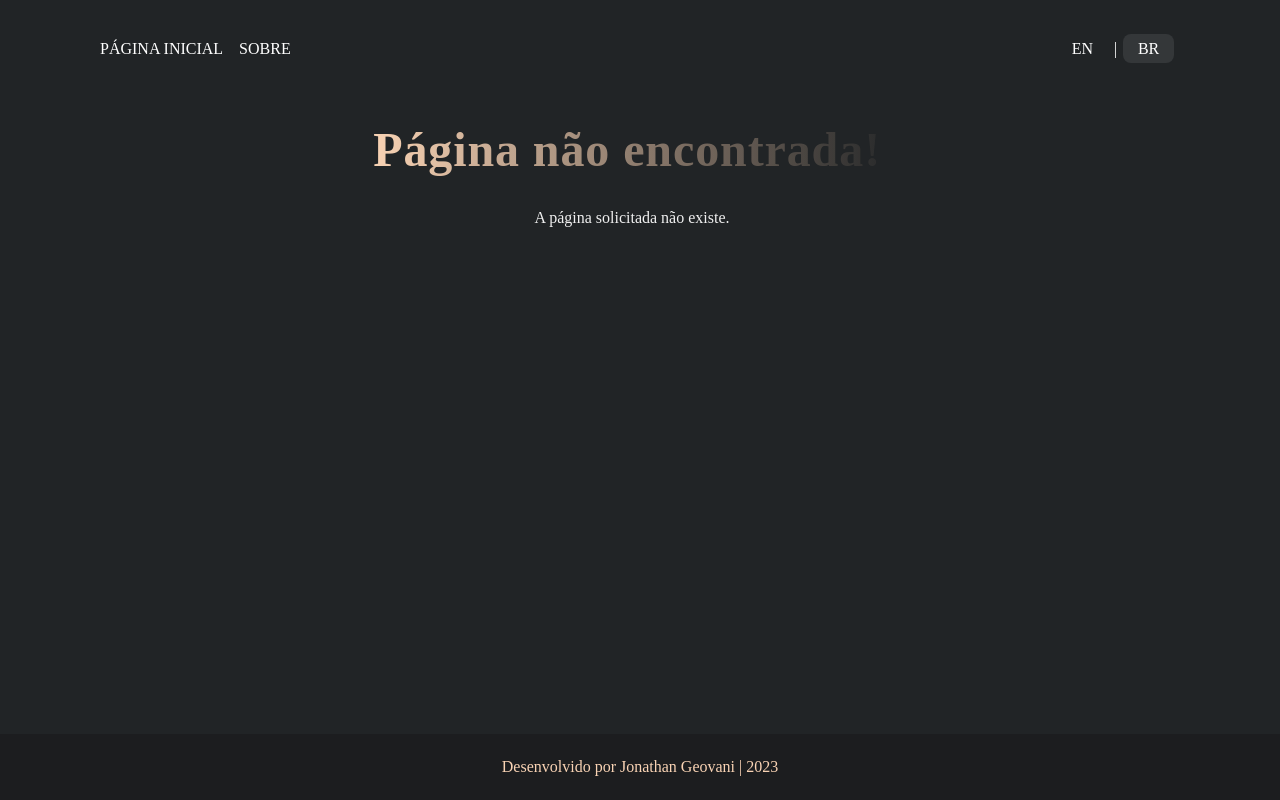
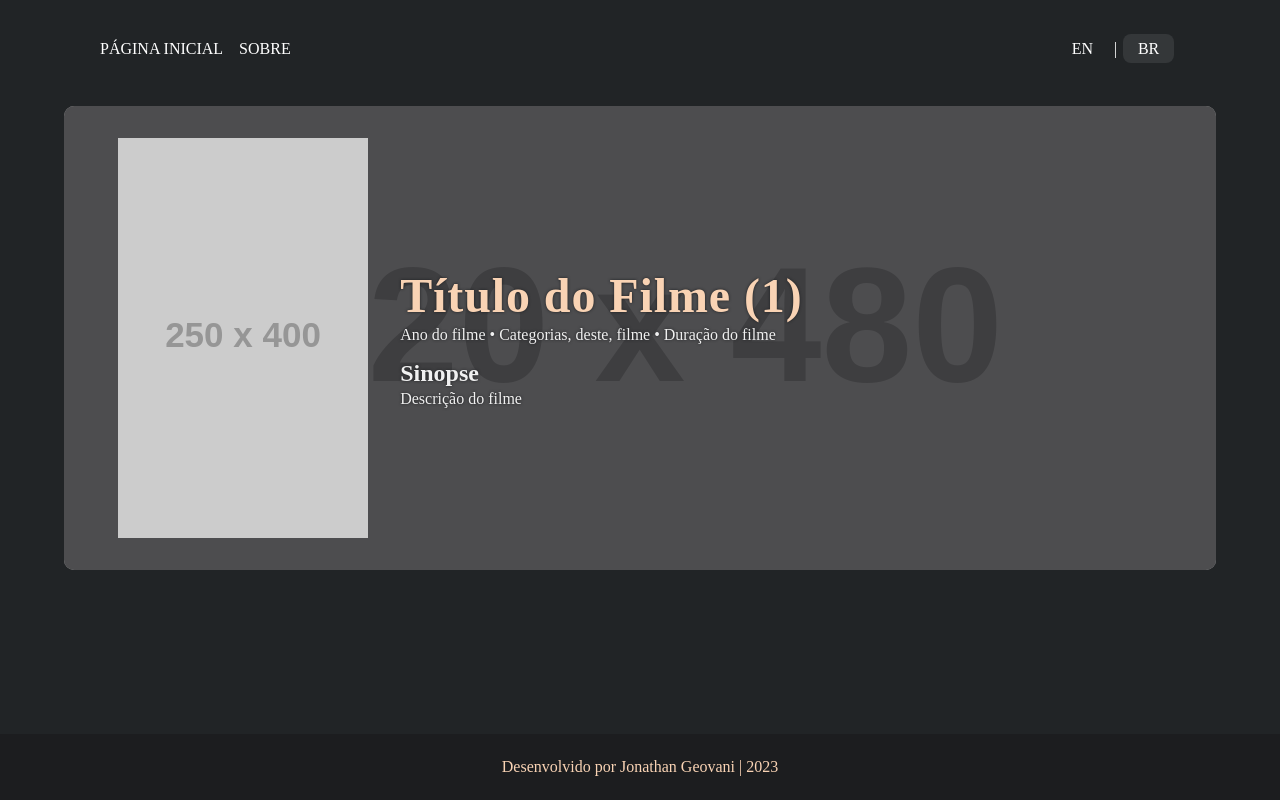
Before and after one commit to jonathangeovani/find-movies-react, a React (Vite) app: page /movie/1 in a window 1280 px wide. Built offline with nearby package versions, Linux system fonts and the light colour scheme; a web font is replaced by a local one.

Commit message:
feat: create MovieDetails page

```diff
--- a/src/App.css
+++ b/src/App.css
@@ -247,6 +247,58 @@ h1 {
   color: #f9d3b4;
 }
 
+.movie-details-container {
+  position: relative;
+  margin-top: 2rem;
+  padding: 2rem;
+  width: 90vw;
+  background-color: #1c1d1fb7;
+  border-radius: 10px;
+
+  display: flex;
+  flex-direction: row;
+  justify-content: center;
+  align-items: center;
+  gap: 2rem;
+  overflow: hidden;
+}
+
+.movie-details-container .movie-banner {
+  position: absolute;
+  inset: 0;
+  z-index: -1;
+  width: 100%;
+  height: 100%;
+  object-fit: cover;
+}
+
+.movie-content {
+  width: 70%;
+}
+
+.movie-content h1 {
+  background: none;
+  background-clip: none;
+  -webkit-background-clip: none;
+  -webkit-text-fill-color: unset;
+
+  color: #f9d3b4;
+  text-shadow: 0 0 3px #1c1d1f;
+}
+
+.movie-content .movie-facts {
+  margin: .2rem 0 1rem;
+}
+
+.movie-content p, .movie-content h2 {
+  color: #f0f0f0;
+  text-shadow: 0 0 3px #1c1d1f;
+}
+
+.movie-content h2 {
+  margin-bottom: .2rem;
+}
+
 .pagination {
   margin: 1.5rem 0 3.5rem;
 }
@@ -306,7 +358,25 @@ footer {
   }
 }
 
-@media screen and (max-width: 600px) {
+@media screen and (max-width: 1024px) {
+  .movie-details-container {
+    font-size: 14px;
+  }
+
+  .movie-details-container .movie-poster {
+    width: 200px;
+  }
+
+  .movie-details-container h1 {
+    font-size: 2.5em;
+  }
+
+  .movie-details-container h2 {
+    font-size: 1.2em;
+  }
+}
+
+@media screen and (max-width: 700px) {
   .app {
     padding: 2rem 2rem 4rem 2rem;
   }
@@ -335,6 +405,15 @@ footer {
   .search img {
     width: 20px;
     height: 20px;
+  }
+
+  .movie-details-container {
+    flex-direction: column;
+    align-items: baseline;
+  }
+
+  .movie-details-container .movie-content {
+    width: 100%;
   }
 }
 
--- a/src/App.tsx
+++ b/src/App.tsx
@@ -4,6 +4,7 @@ import { About, Home, PageNotFound } from "./pages";
 import { Footer, Nav } from "./components";
 import "./App.css";
 import { AppContextContent } from "./types";
+import MovieDetails from "./pages/MovieDetails";
 
 let storedLanguage = localStorage.getItem("LANG");
 export const AppContext = createContext<AppContextContent | null>(null);
@@ -25,6 +26,7 @@ const App = () => {
           <Routes>
             <Route path="/" element={<Home title={"Find Movies"} />} />
             <Route path="/about" element={<About />} />
+            <Route path="/movie/:movieId" element={<MovieDetails />} />
             <Route path="/*" element={<PageNotFound />} />
           </Routes>
         </main>
--- /dev/null
+++ b/src/pages/MovieDetails.tsx
@@ -0,0 +1,29 @@
+import { useParams } from "react-router-dom";
+
+export default function MovieDetails() {
+  const { movieId } = useParams();
+
+  return (
+    <div className="movie-details-container">
+      <img
+        className="movie-banner"
+        src="https://placehold.co/720x480"
+        alt="Poster Nome do filme"
+      />
+      <img
+        className="movie-poster"
+        src="https://placehold.co/250x400"
+        alt="Capa Nome do filme"
+      />
+      <div className="movie-content">
+        <h1>Título do Filme ({movieId})</h1>
+        <p className="movie-facts">
+          <span>Ano do filme</span> &bull; <span>Categorias, deste, filme</span>{" "}
+          &bull; <span>Duração do filme</span>
+        </p>
+        <h2>Sinopse</h2>
+        <p className="movie-description">Descrição do filme</p>
+      </div>
+    </div>
+  );
+}
```
